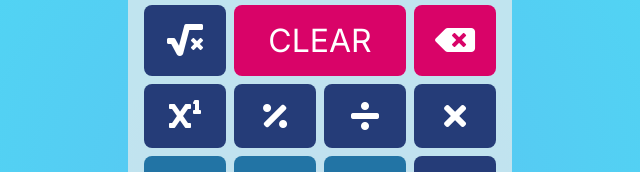
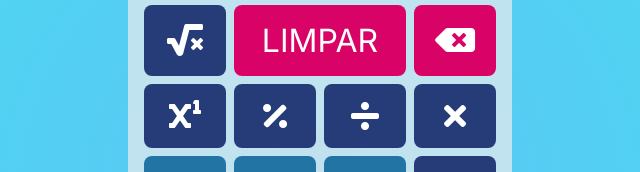
Before and after one commit to br-adriel/js-calculator, a plain HTML site: page index.html in a window 1280 px wide. Shown: the part 197-369 px from the top of the page, 320-960 px from the left. Drawn offline with Linux system fonts and the light colour scheme.

Commit message:
Atualiza nome do botao limpar para portugues

```diff
--- a/index.html
+++ b/index.html
@@ -33,7 +33,7 @@
           <button class="operador" id="raiz">
             <i class="fas fa-square-root-alt"></i>
           </button>
-          <button class="operador limpar" id="limpar">CLEAR</button>
+          <button class="operador limpar" id="limpar">LIMPAR</button>
           <button class="operador limpar" id="del">
             <i class="fas fa-backspace"></i>
           </button>
```
